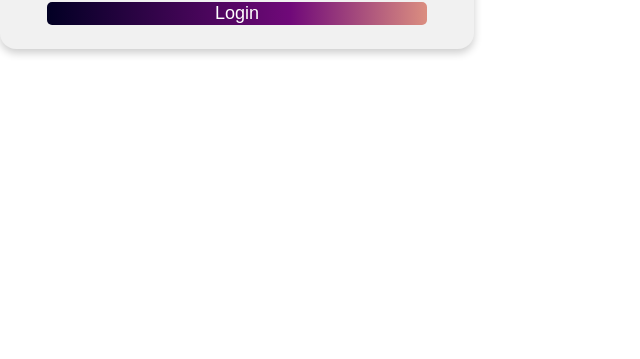
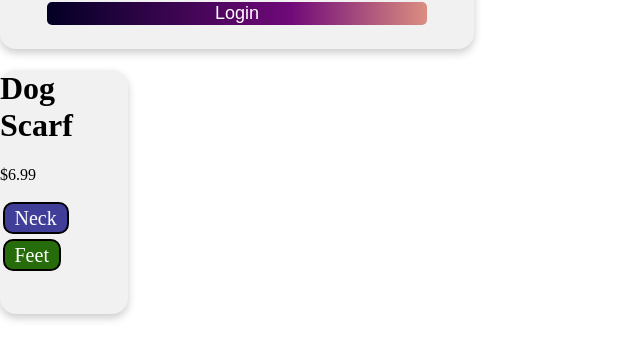
Before and after one commit to ethanman102/SeamsStrange, a React (Vite) app in the folder frontend/seamsstrangefrontend/: page /login in a window 1280 px wide. Shown: the part 251-610 px from the top of the page, without its empty margins (0-640 px from the left). Built offline with nearby package versions, Linux system fonts and the light colour scheme.

Commit message:
item and tag component

```diff
--- a/frontend/seamsstrangefrontend/package.json
+++ b/frontend/seamsstrangefrontend/package.json
@@ -12,7 +12,8 @@
   "dependencies": {
     "axios": "^1.7.9",
     "react": "^18.3.1",
-    "react-dom": "^18.3.1"
+    "react-dom": "^18.3.1",
+    "react-router-dom": "^7.1.0"
   },
   "devDependencies": {
     "@eslint/js": "^9.15.0",
--- a/frontend/seamsstrangefrontend/src/App.jsx
+++ b/frontend/seamsstrangefrontend/src/App.jsx
@@ -1,11 +1,30 @@
 import { useState } from 'react'
 import './App.css'
 import Login from './components/Login'
+import ItemCard from './components/ItemCard'
 
 function App() {
-return(
-  <Login/>
-)
+
+
+  let itemProps = {
+    title: "Dog Scarf",
+    price: 6.99,
+    tags: [
+      {name: "Neck",
+        color: "#413E9A"
+      },
+      {
+        name: "Feet",
+        color: "#266C0A"
+      }
+    ]
+  };
+  return(
+    <>
+      <Login/>
+      <ItemCard item={itemProps}/>
+    </>
+  )
 }
 
 export default App
--- /dev/null
+++ b/frontend/seamsstrangefrontend/src/components/ItemCard.jsx
@@ -0,0 +1,21 @@
+import React, { useState } from "react";
+import axios from "axios";
+import "../styles/ItemCard.css";
+import TagList from "./TagList";
+
+const ItemCard = (props) => {
+
+
+    let title = props.item.title;
+    let price = props.item.price;
+
+
+
+    return(
+    <div className="itemCard">
+        <h1 className="itemTitle">{title}</h1>
+        <p className="price">${price}</p>
+        <TagList tags={props.item.tags}/>
+    </div>)
+}
+export default ItemCard
--- a/frontend/seamsstrangefrontend/src/components/Login.jsx
+++ b/frontend/seamsstrangefrontend/src/components/Login.jsx
@@ -22,7 +22,7 @@ const Login = () => {
 
     return(
         (<div className="card">
-            <h1>Seams Strange Embroidary
+            <h1 className="loginHeader">Seams Strange Embroidary
                 <div>Admin Login</div>
             </h1>
             <form onSubmit={handleSubmit}>
--- /dev/null
+++ b/frontend/seamsstrangefrontend/src/components/TagList.jsx
@@ -0,0 +1,23 @@
+import React from "react";
+import "../styles/TagList.css";
+
+const TagList = ({tags}) => {
+
+    console.log(tags)
+
+
+    const tagListItems = tags.map((tag,i) => {
+        return(<li key={i} style={{backgroundColor: tag.color}} className="tagItem">
+            {tag.name}
+        </li>);
+    });
+
+    console.log(tagListItems)
+
+    return(
+        <ul className="tagList">
+            {tagListItems}
+        </ul>
+    );
+}
+export default TagList
--- /dev/null
+++ b/frontend/seamsstrangefrontend/src/styles/ItemCard.css
@@ -0,0 +1,7 @@
+.itemCard{
+    width: 10%;
+    background-color: rgb(241, 241, 241);
+    box-shadow: 0 4px 8px 0 rgba(0,0,0,0.2);
+    border-radius: 2ch;
+    padding-bottom: 3ch;
+}
--- a/frontend/seamsstrangefrontend/src/styles/Login.css
+++ b/frontend/seamsstrangefrontend/src/styles/Login.css
@@ -7,7 +7,7 @@
 
 }
 
-h1{
+.loginHeader{
     display: inline;
     color: white;
     background-image: url("../assets/seamsstrangelogindesign.jpg");
@@ -20,7 +20,7 @@ h1{
     border-top-right-radius: 1ch;
 }
 
-h1 > div{
+.loginHeader > div{
     font-size: large;
     padding-bottom: 2ch;
     margin-top: 0.2ch;
--- /dev/null
+++ b/frontend/seamsstrangefrontend/src/styles/TagList.css
@@ -0,0 +1,19 @@
+.tagItem{
+    list-style-type: none;
+    font-size: 125%;
+    color: white;
+    border-radius: 1ch;
+    border: 2px solid black;
+    padding-right: 1ch;
+    padding-left: 1ch;
+    padding-top: 0.25ch;
+    padding-bottom: 0.25ch;
+    margin: 0.25ch;
+
+}
+
+.tagList{
+    display: flex;
+    flex-wrap: wrap;
+    padding: 0;
+}
```
Also changed, not shown: frontend/seamsstrangefrontend/src/components/NavBar.jsx (added), 1 other file (tests, documents, lock files or other folders).
